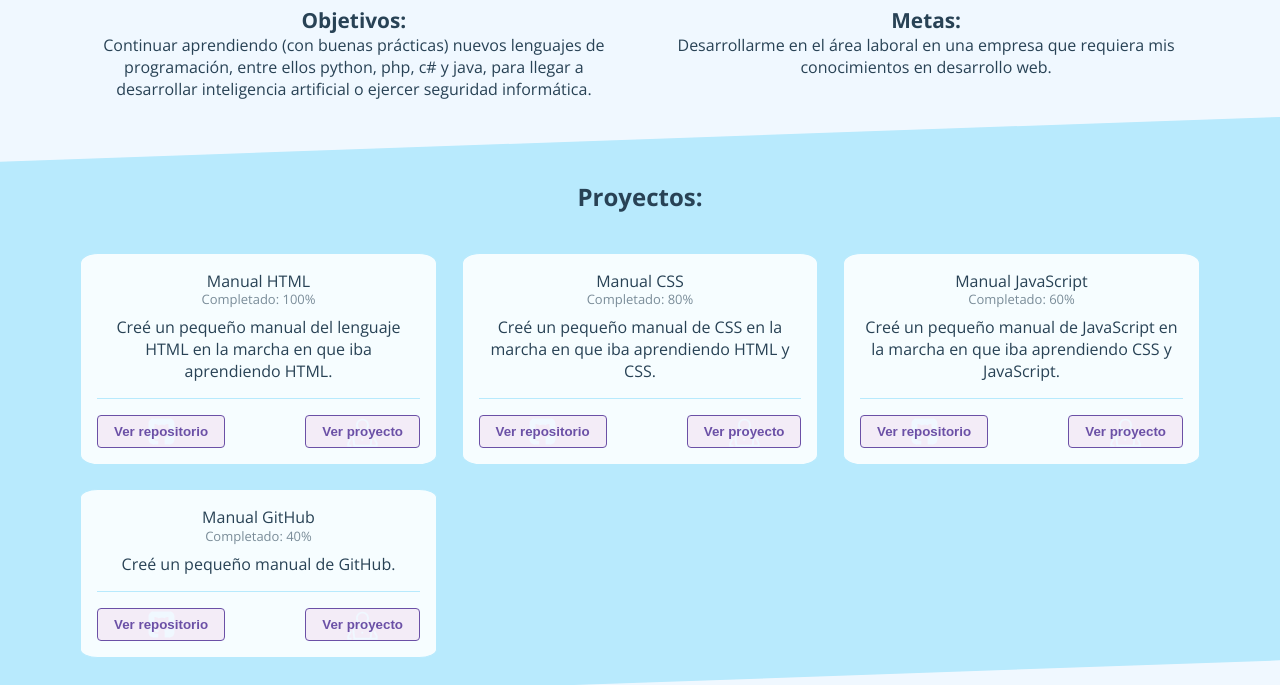
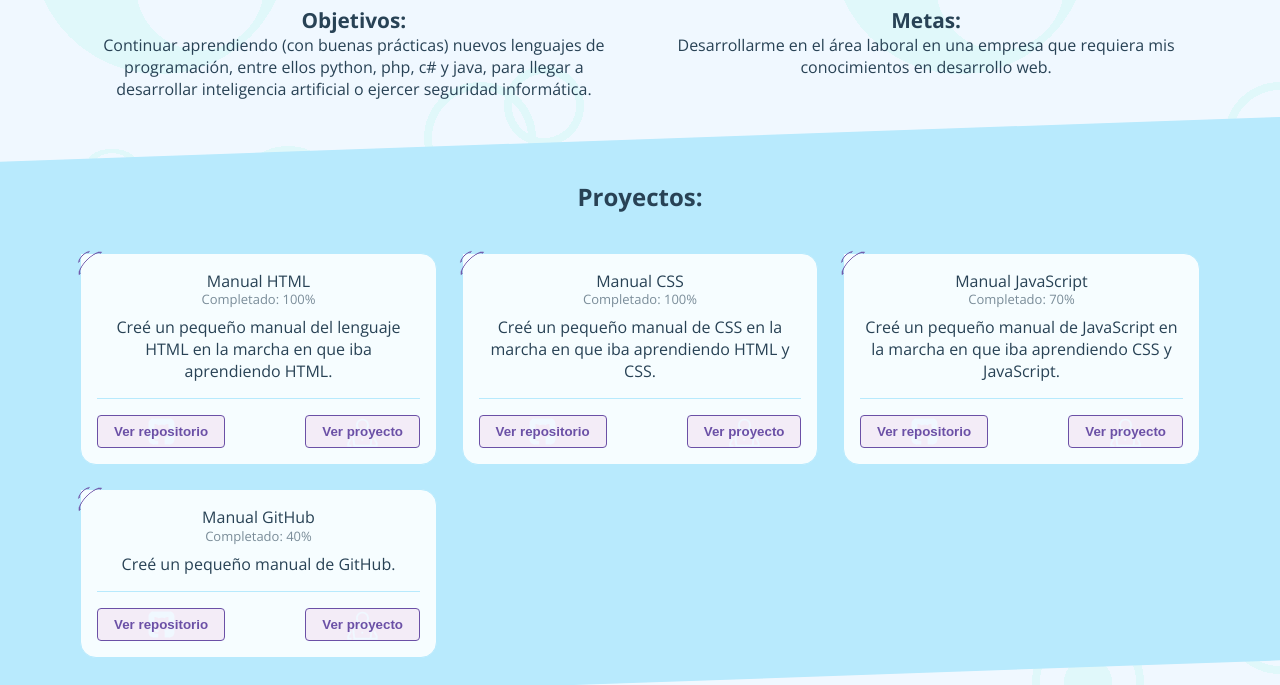
Before and after one commit to PatoKuack/portafolio, a plain HTML site: page index.html in a window 1280 px wide. Shown: the part 794-1479 px from the top of the page. Drawn offline with nearby package versions, Linux system fonts and the light colour scheme.

Commit message:
5° Adición de estilos en las cards, en el sombreado de la foto de perfil y en el fondo.

```diff
--- a/index.html
+++ b/index.html
@@ -24,6 +24,7 @@
 </head>
 
 <body class="body" id="body">
+  <div class="body-decoration"></div>
   <!-- header: título y navegador -->
   <header class="header">
     <div class="header-container">
@@ -136,6 +137,8 @@
       <section class="card-projects layer-container" id="projects">
         <h2 class="title-content-unique">Proyectos:</h2>
         <div class="card-projects-content-multiple">
+          <div class="card-decoration1"></div>
+          <div class="card-decoration2"></div>
           <div class="card-proj-main">
             <div class="card-proj-title">Manual HTML</div>
             <div class="card-proj-subtitle">Completado: 100%</div>
@@ -149,9 +152,11 @@
           </div>
         </div>
         <div class="card-projects-content-multiple">
+          <div class="card-decoration1"></div>
+          <div class="card-decoration2"></div>
           <div class="card-proj-main">
             <div class="card-proj-title">Manual CSS</div>
-            <div class="card-proj-subtitle">Completado: 80%</div>
+            <div class="card-proj-subtitle">Completado: 100%</div>
             <div class="card-proj-description">Creé un pequeño manual de CSS en la marcha en que iba aprendiendo HTML y CSS.</div>
           </div>
           <div class="card-proj-footer">
@@ -162,9 +167,11 @@
           </div>
         </div>
         <div class="card-projects-content-multiple">
+          <div class="card-decoration1"></div>
+          <div class="card-decoration2"></div>
           <div class="card-proj-main">
             <div class="card-proj-title">Manual JavaScript</div>
-            <div class="card-proj-subtitle">Completado: 60%</div>
+            <div class="card-proj-subtitle">Completado: 70%</div>
             <div class="card-proj-description">Creé un pequeño manual de JavaScript en la marcha en que iba aprendiendo CSS y JavaScript.</div>
           </div>
           <div class="card-proj-footer">
@@ -175,6 +182,8 @@
           </div>
         </div>
         <div class="card-projects-content-multiple">
+          <div class="card-decoration1"></div>
+          <div class="card-decoration2"></div>
           <div class="card-proj-main">
             <div class="card-proj-title">Manual GitHub</div>
             <div class="card-proj-subtitle">Completado: 40%</div>
--- a/sass/components/_banner.scss
+++ b/sass/components/_banner.scss
@@ -1,5 +1,5 @@
 .banner{
-  //Como las modificaciones en media query son pocas, se crean variables y se modifican según la media query.
+  // Como las modificaciones en media query son pocas, se crean variables y se modifican según la media query.
   --banner-padding: 6rem #{$normal-space} 4rem;
   --banner-logo-height: 9rem;
   @include from(m){
@@ -10,13 +10,13 @@
     --banner-padding: 8.5rem #{$normal-space} 6rem;
     --banner-logo-height: 12.5rem;
   }
-  //-------------------------------------
+  // -------------------------------------
 
   padding: var(--banner-padding);
   position: relative;
   text-align: center;
   clip-path: polygon(0 0, 100% 0, 100% 94%, 50% 100%, 0 94%, 0 0);
-  background-color: $border-color;
+  // background-color: $border-color;
   background-image: linear-gradient(0deg, $border-color 30%, $background-color 90%);
 
   &-heroimage{
@@ -27,6 +27,7 @@
     width: 100%;
     object-fit: contain;
     object-position: center;
+  }
 }
 
 .banner-container{
@@ -43,6 +44,9 @@
     display: block;
     border: 3px solid $text-color;
     border-radius: 50%;
+    box-shadow: 0px calc(var(--banner-logo-height) / 2.8) 30px -50px rgb(11, 54, 65);
+    @include from(m){
+      box-shadow: 0px calc(var(--banner-logo-height) / 3.5) 30px -50px black;
     }
   }
 }
--- a/sass/components/_button.scss
+++ b/sass/components/_button.scss
@@ -3,7 +3,7 @@
   display: inline-block;
   border: 1px solid;
   padding: $min-space $normal-space;
-  border-radius: .25rem;
+  border-radius: calc(#{$min-space} / 2);
   font-weight: bold;
   background-color: $button-alternative;
 
--- a/sass/components/_card.scss
+++ b/sass/components/_card.scss
@@ -30,10 +30,12 @@
   &-projects-content-multiple{
     padding: $normal-space;
     border: 1px solid $border-color;
-    border-radius: 5%;
+    border-radius: $normal-space;
+    border-top-left-radius: 0;
     display: flex;
     flex-direction: column;
     justify-content: space-between;
+    position: relative;
   }
   &-proj-subtitle{
     margin-top: -.1rem;
@@ -49,8 +51,26 @@
     align-items: center;
     justify-content: space-between;
   }
+  &-decoration1{
+    width: 1rem;
+    height: 1rem;
+    transform: translate3d(-1.3rem, -1.3rem, 0) rotate3d(1, -1, 0, 70deg);
+  }
+  &-decoration2{
+    width: 2rem;
+    height: 2rem;
+    transform: translate3d(-1.4rem, -1.4rem, 0) rotate3d(1, -1, 0, 70deg);
+    backface-visibility: hidden;
+  }
 }
 
+[class^="card-decoration"]{
+  border-color: $button-color transparent transparent $button-color;
+  border-radius: 50%;
+  border-width: .15rem;
+  border-style: solid;
+  position: absolute;
+}
 
 [class$="#{-content-unique}"]{
   grid-area: 1/1/2/5;
--- a/sass/components/_footer.scss
+++ b/sass/components/_footer.scss
@@ -1,6 +1,7 @@
 .footer{
   padding: $normal-space;
   border: 1px solid $border-color;
+  background-color: $background-color;
   display: flex;
   flex-direction: column;
   justify-content: center;
--- a/sass/config/_variables.scss
+++ b/sass/config/_variables.scss
@@ -8,21 +8,23 @@ $breackpoints: (
 
 //Paleta de colores:
 :root{
-  --first-color       : rgb(246, 253, 255);
+  --first-color       : #f6fdff;
   --border-color      : #b8eafd;
-  --background-color  : aliceblue;
+  --background-color  : #f0f8ff;
   --text-color        : #284255;
   --alert-color       : #6B50A6;
   --second-color      : #f3ecf7;
+  --decoration-color  : rgb(224, 248, 250);
 
 
   @media (prefers-color-scheme : dark) {
-    --first-color       : rgba(2, 76, 97, 0.445);
+    --first-color       : #024c6171;
     --border-color      : #0ea1c2;
     --background-color  : #284255;
     --text-color        : aliceblue;
     --alert-color       : #ebddf1;
     --second-color      : #6B50A6;
+    --decoration-color  : rgb(16, 100, 107);
   }
 
   /*
@@ -47,6 +49,7 @@ $breackpoints: (
   --h3-font-size    : 1.1rem;
   --body-font-size  : .9rem;
   --small-font-size : .75rem;
+  //-------------------------------------
   @media screen and (min-width: map_get($breackpoints, m)){
     --h1-font-size    : 2rem;
     --h2-font-size    : 1.5rem;
@@ -76,5 +79,6 @@ $background-color   : var(--background-color);
 $bg-alternative     : var(--first-color);
 $button-color       : var(--alert-color);
 $button-alternative : var(--second-color);
+$decoration-color   : var(--decoration-color);
 
 $font-family-first: 'Open Sans', 'sans-serif';
--- a/sass/themes/_theme.scss
+++ b/sass/themes/_theme.scss
@@ -0,0 +1,27 @@
+.body-decoration{
+  --start-height: 150px;
+  --start-width : -50px;
+  @include from(m){
+    --start-height: 100px;
+    --start-width : 0px;
+  }
+
+  position: absolute;
+  z-index: var(--z-back);
+  overflow: hidden;
+  width: 100%;
+  height: 100%;
+  // clip-path: polygon( 0 0, 100% 0, 100% 100%, 80% 100%, 80% 80%, 60% 80%, 60% 60%, 40% 60%, 40% 40%, 20% 40%, 20% 20%, 0 20%, 0 0 );
+  background-image:
+        linear-gradient(60deg, $decoration-color 2%, transparent 2%, transparent 98%, $decoration-color 98%),
+        linear-gradient(120deg, $decoration-color 2%, transparent 2%, transparent 98%, $decoration-color 98%),
+        radial-gradient(circle at 30rem 22rem, transparent 3rem, $decoration-color 3rem, $decoration-color 3.5rem, transparent 3.5rem),
+        radial-gradient(circle at 34rem 20rem, transparent 2rem, $decoration-color 2rem, $decoration-color 2.5rem, transparent 2.5rem),
+        radial-gradient(circle at 18rem 26rem, $decoration-color 1.5rem, transparent 1.5rem, transparent 3rem, $decoration-color 3rem, $decoration-color 3.5rem, transparent 3.5rem),
+        radial-gradient(ellipse at 7rem 23.5rem, transparent 1rem, $decoration-color 1rem, $decoration-color 1.5rem, transparent 1.5rem),
+        radial-gradient(circle at 12.5rem 12.5rem, $background-color 4rem, transparent 4rem),
+        radial-gradient(circle at 10rem 10rem, $decoration-color 8rem, transparent 8rem);
+  background-repeat: repeat;
+  background-size: 50rem 30rem;
+  background-position: var(--start-width) var(--start-height);
+}
```
Also changed, not shown: css/styles.css. Lines whose indentation alone changed are shown as unchanged.
